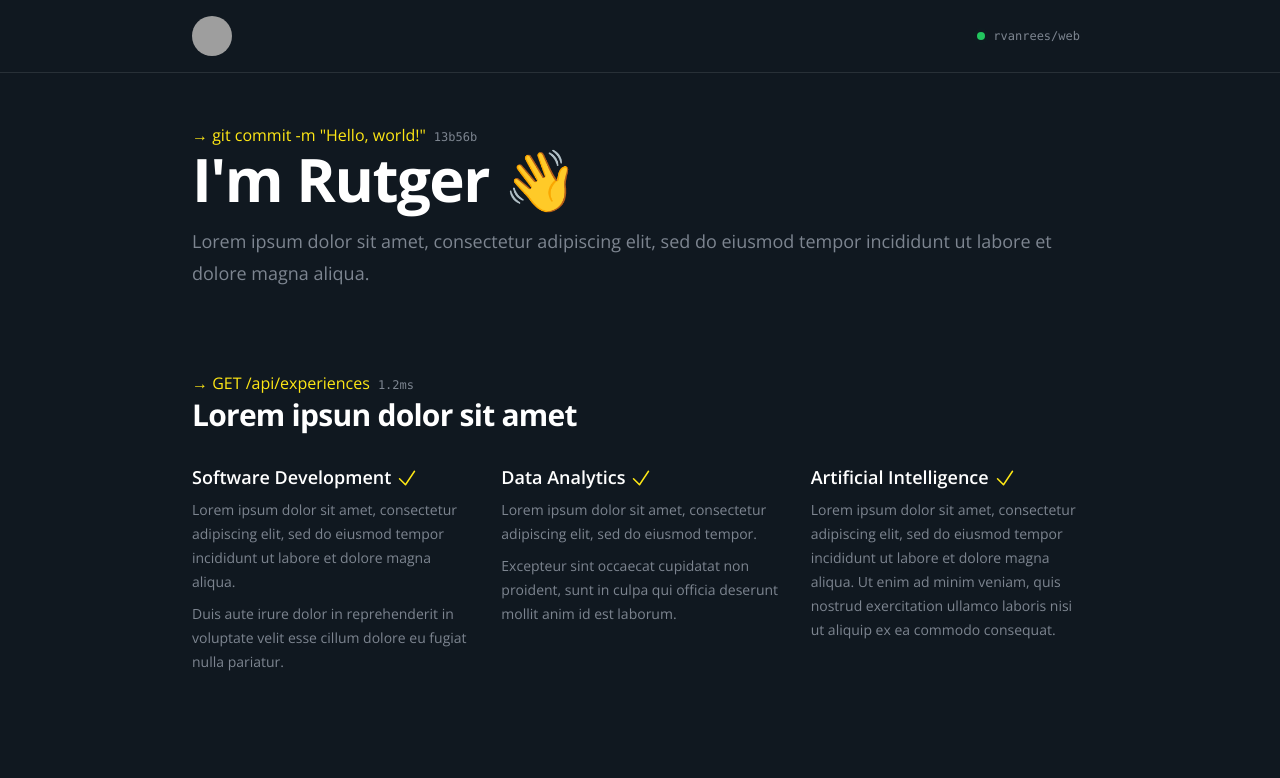
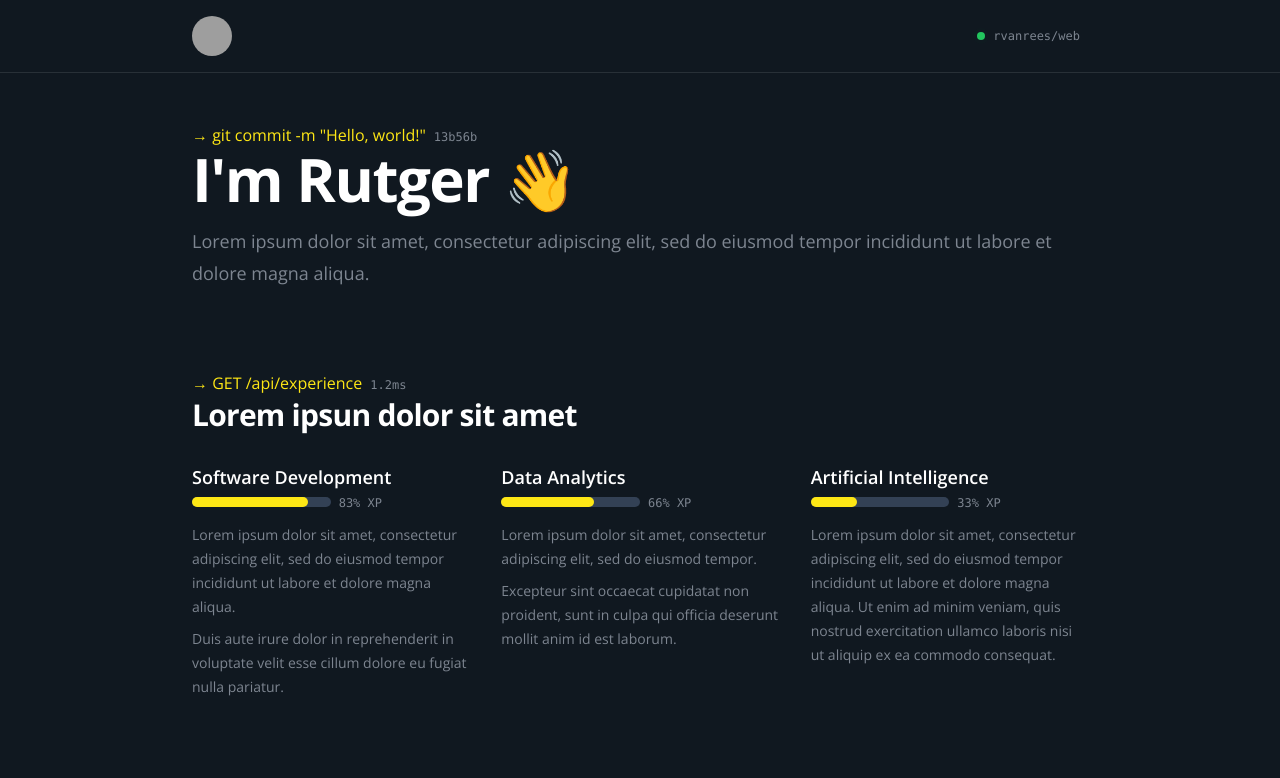
Before and after one commit to rvanrees/web, a Next.js app: page / in a window 1280 px wide. Shown: the top 778 px of the page. Built offline with nearby package versions, Linux system fonts and the light colour scheme; grey boxes are pictures that could not be loaded.

Commit message:
Added XP

```diff
--- a/src/app/components/Experiences.tsx
+++ b/src/app/components/Experience.tsx
@@ -6,16 +6,16 @@ import { useEffect, useState } from "react";
 const placeholder: number[] = [1, 2, 3];
 const lag: number = 1200;
 
-const Experiences = () => {
-  const [experiences, setExpierences] = useState<Experience[]>([]);
+const Experience = () => {
+  const [experience, setExpierence] = useState<Experience[]>([]);
   const [isLoading, setLoading] = useState(true);
 
   useEffect(() => {
     setInterval(() => {
-      fetch("/api/experiences")
+      fetch("/api/experience")
         .then((res) => res.json())
         .then((data) => {
-          setExpierences(data.experiences);
+          setExpierence(data.experience);
           setLoading(false);
         });
     }, lag);
@@ -28,7 +28,7 @@ const Experiences = () => {
           <p className="leading-7 text-secondary">
             &rarr; GET{" "}
             <a href="/api/experiences" className="hover:underline transition">
-              /api/experiences
+              /api/experience
             </a>
             <span className="ml-2 text-xs text-chalk animate-pulse font-mono">
               fetching&hellip;
@@ -38,7 +38,7 @@ const Experiences = () => {
           <p className="leading-7 text-secondary">
             &rarr; GET{" "}
             <a href="/api/experiences" className="hover:underline transition">
-              /api/experiences
+              /api/experience
             </a>
             <span className="ml-2 text-xs text-chalk font-mono">{`${
               lag / 1000
@@ -61,7 +61,7 @@ const Experiences = () => {
                 >
                   <div className="group relative">
                     <div className="flex flex-row">
-                      <p className="mt-2 text-lg font-semibold leading-6 rounded bg-slate-700 h-6 w-32"></p>
+                      <p className="mt-4 text-lg font-semibold leading-6 rounded bg-slate-700 h-8 w-48"></p>
                     </div>
                     <p className="mt-2 text-sm font-normal rounded leading-6 bg-slate-700 h-4 w-64"></p>
                     <p className="mt-2 text-sm font-normal rounded leading-6 bg-slate-700 h-4 w-48"></p>
@@ -71,27 +71,23 @@ const Experiences = () => {
                   </div>
                 </article>
               ))
-            : experiences.map((e: Experience) => (
+            : experience.map((e: Experience) => (
                 <article
                   key={e.id}
                   className="flex max-w-xl flex-col items-start"
                 >
-                  <div className="flex flex-row">
-                    <h3 className="mt-2 text-lg font-semibold leading-6 text-white">
-                      {e.title}
-                      <svg
-                        xmlns="http://www.w3.org/2000/svg"
-                        viewBox="0 0 24 24"
-                        fill="currentColor"
-                        className="w-6 h-6 -mt-0.5 ml-1 text-secondary inline"
-                      >
-                        <path
-                          fillRule="evenodd"
-                          d="M19.916 4.626a.75.75 0 01.208 1.04l-9 13.5a.75.75 0 01-1.154.114l-6-6a.75.75 0 011.06-1.06l5.353 5.353 8.493-12.739a.75.75 0 011.04-.208z"
-                          clipRule="evenodd"
-                        />
-                      </svg>
-                    </h3>
+                  <h3 className="mt-2 text-lg font-semibold leading-6 text-white">
+                    {e.title}
+                  </h3>
+                  <div className="flex flex-row w-full">
+                    <div className="mt-2 w-6/12 bg-slate-700 rounded-full h-2.5 mb-2">
+                      <div
+                        className={`bg-secondary h-2.5 rounded-full ${e.level}`}
+                      ></div>
+                    </div>
+                    <p className="ml-2 text-xs text-chalk font-mono mt-1.5">
+                      {e.value}% XP
+                    </p>
                   </div>
                   {e.content.map((p: string, i: number) => (
                     <p
@@ -109,4 +105,4 @@ const Experiences = () => {
   );
 };
 
-export default Experiences;
+export default Experience;
--- a/src/app/page.tsx
+++ b/src/app/page.tsx
@@ -2,14 +2,14 @@ import Footer from "./components/Footer";
 import Navbar from "./components/Navbar";
 import Hero from "./components/Hero";
 import Quote from "./components/Quote";
-import Expierences from "./components/Experiences";
+import Expierence from "./components/Experience";
 
 export default function Home() {
   return (
     <>
       <Navbar />
       <Hero />
-      <Expierences />
+      <Expierence />
       <Quote />
       <Footer />
     </>
--- a/src/app/types/Experience.ts
+++ b/src/app/types/Experience.ts
@@ -1,5 +1,7 @@
 interface Experience {
   id: number;
   title: string;
+  value: number;
+  level: string;
   content: string[];
 }
--- a/src/pages/api/experiences.ts
+++ b/src/pages/api/experience.ts
@@ -1,7 +1,7 @@
 import type { NextApiRequest, NextApiResponse } from "next";
 
 type ResponseData = {
-  experiences: Experience[];
+  experience: Experience[];
 };
 
 export default function handler(
@@ -9,10 +9,12 @@ export default function handler(
   res: NextApiResponse<ResponseData>
 ) {
   res.status(200).json({
-    experiences: [
+    experience: [
       {
         id: 1,
         title: "Software Development",
+        value: 83,
+        level: "w-10/12",
         content: [
           "Lorem ipsum dolor sit amet, consectetur adipiscing elit, sed do eiusmod tempor incididunt ut labore et dolore magna aliqua.",
           "Duis aute irure dolor in reprehenderit in voluptate velit esse cillum dolore eu fugiat nulla pariatur.",
@@ -21,6 +23,8 @@ export default function handler(
       {
         id: 2,
         title: "Data Analytics",
+        value: 66,
+        level: "w-8/12",
         content: [
           "Lorem ipsum dolor sit amet, consectetur adipiscing elit, sed do eiusmod tempor.",
           "Excepteur sint occaecat cupidatat non proident, sunt in culpa qui officia deserunt mollit anim id est laborum.",
@@ -29,6 +33,8 @@ export default function handler(
       {
         id: 3,
         title: "Artificial Intelligence",
+        value: 33,
+        level: "w-4/12",
         content: [
           "Lorem ipsum dolor sit amet, consectetur adipiscing elit, sed do eiusmod tempor incididunt ut labore et dolore magna aliqua. Ut enim ad minim veniam, quis nostrud exercitation ullamco laboris nisi ut aliquip ex ea commodo consequat.",
         ],
```
